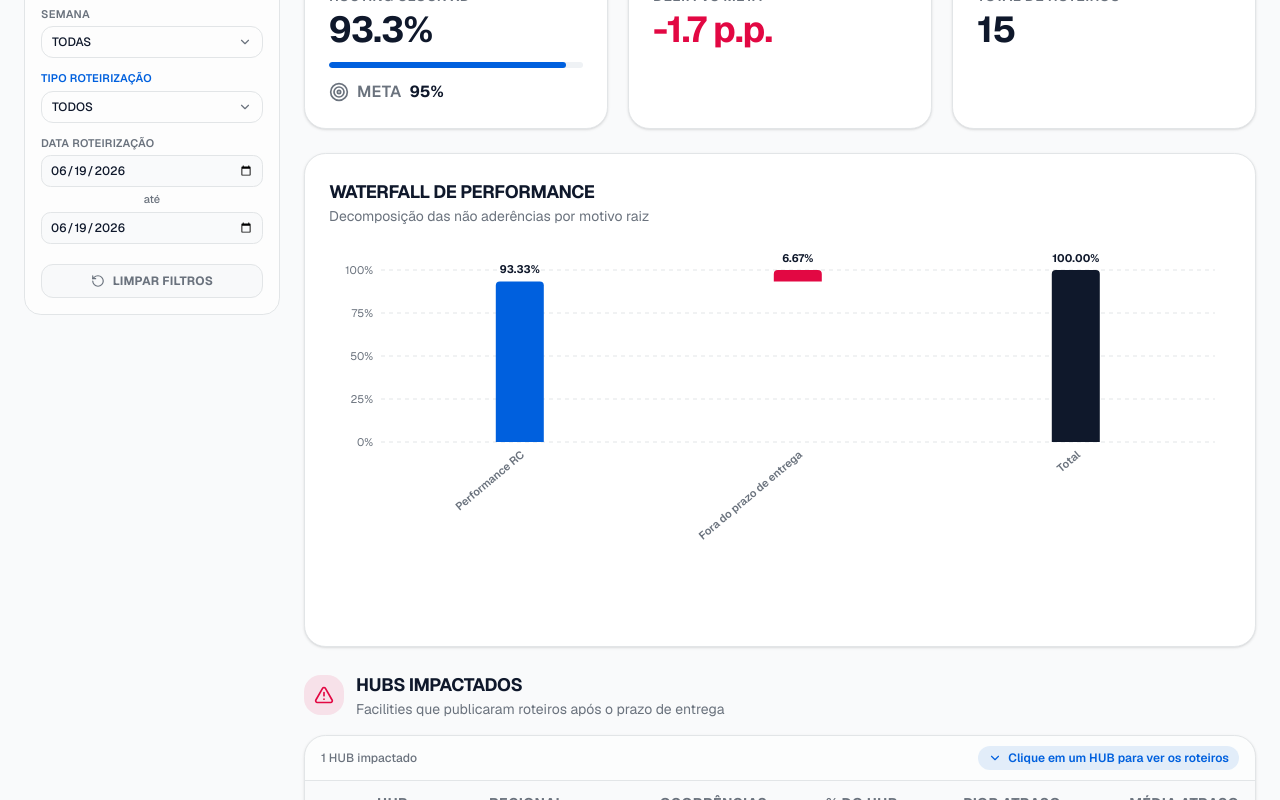
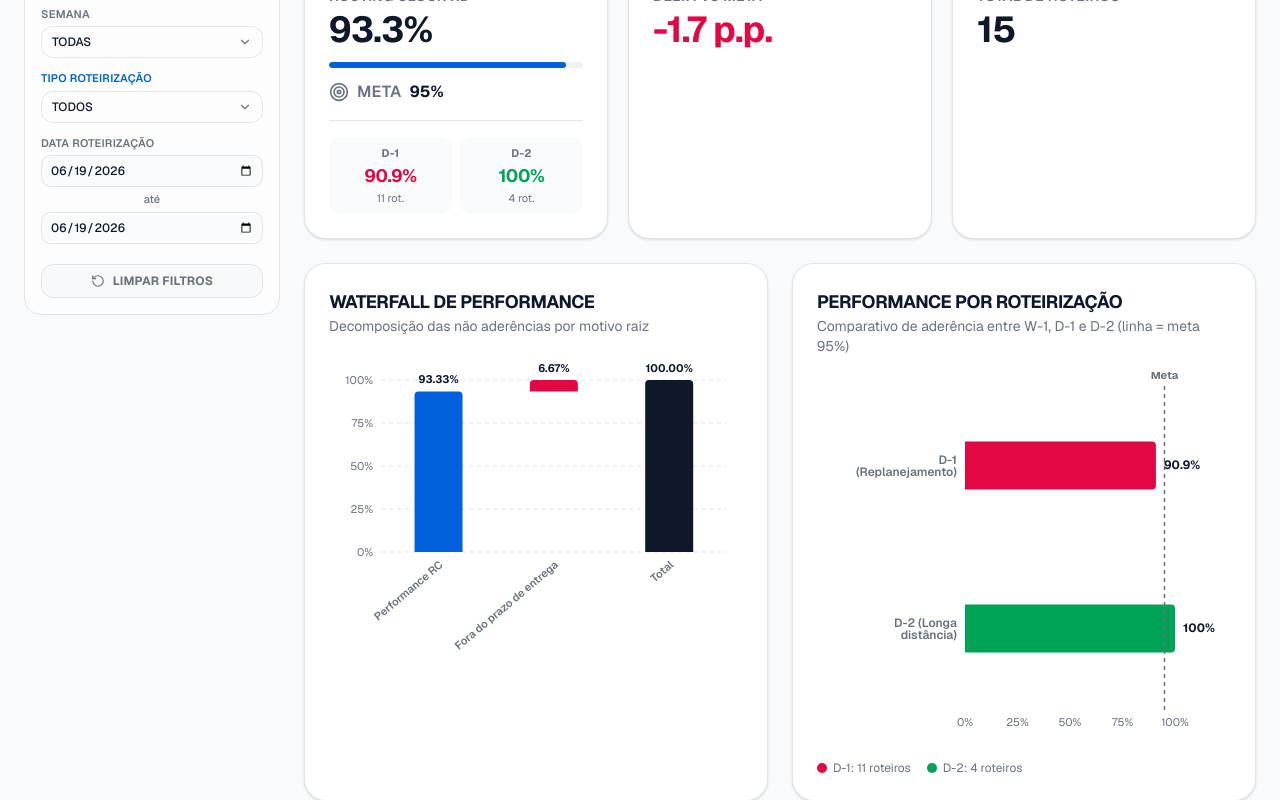
Before and after one commit to adrianoteodoro-sketch/routing-clock-dashboard, a Next.js app: page /routing-clock in a window 1280 px wide. Shown: the part 440-1240 px from the top of the page. Built offline with nearby package versions, Linux system fonts and the light colour scheme.

Commit message:
feat: enhance KPICards with performance type data and new chart
Added optional porTipo prop to KpiCards for performance by routing type; included new TipoPerformanceChart in RoutingClockDashboard.

Co-authored-by: adrianoteodoro-sketch <243608073+adrianoteodoro-sketch@users.noreply.github.com>

```diff
--- a/components/kpi-cards.tsx
+++ b/components/kpi-cards.tsx
@@ -1,7 +1,7 @@
 "use client"
 
 import { TrendingUp, TrendingDown, Package, Target } from "lucide-react"
-import type { Kpis } from "@/lib/types"
+import type { Kpis, PerfPorTipo } from "@/lib/types"
 
 function formatNumber(n: number): string {
   return n.toLocaleString("pt-BR")
@@ -19,7 +19,7 @@ function variation(current: number, previous: number): { text: string; positive:
   return { text: `${positive ? "+" : ""}${formatDecimal(pct)}% vs sem. anterior`, positive }
 }
 
-export function KpiCards({ kpis }: { kpis: Kpis }) {
+export function KpiCards({ kpis, porTipo = [] }: { kpis: Kpis; porTipo?: PerfPorTipo[] }) {
   const perfVar = variation(kpis.perfUltimaSemana, kpis.perfSemanaAnterior)
   const volVar = variation(kpis.volumeUltimaSemana, kpis.volumeSemanaAnterior)
   const delta = kpis.performanceAtual - kpis.meta
@@ -56,6 +56,23 @@ export function KpiCards({ kpis }: { kpis: Kpis }) {
           <span className="font-semibold uppercase tracking-wide text-muted-foreground">Meta</span>
           <span className="font-bold text-foreground">{formatDecimal(kpis.meta)}%</span>
         </div>
+
+        {porTipo.length > 0 && (
+          <div className="mt-4 grid gap-2 border-t border-border pt-4" style={{ gridTemplateColumns: `repeat(${porTipo.length}, minmax(0, 1fr))` }}>
+            {porTipo.map((t) => {
+              const ok = t.performance >= t.meta
+              return (
+                <div key={t.tipo} className="flex flex-col items-center rounded-lg bg-secondary/40 px-2 py-2 text-center">
+                  <span className="text-[11px] font-bold uppercase tracking-wide text-muted-foreground">{t.tipo}</span>
+                  <span className={`text-lg font-bold tracking-tight ${ok ? "text-success" : "text-danger"}`}>
+                    {formatDecimal(t.performance)}%
+                  </span>
+                  <span className="text-[11px] text-muted-foreground">{formatNumber(t.volume)} rot.</span>
+                </div>
+              )
+            })}
+          </div>
+        )}
       </div>
 
       {/* Delta vs Meta */}
--- a/components/routing-clock-dashboard.tsx
+++ b/components/routing-clock-dashboard.tsx
@@ -7,6 +7,7 @@ import { FiltersBar } from "@/components/filters-bar"
 import { KpiCards } from "@/components/kpi-cards"
 import { MonthlyChart, WeeklyChart } from "@/components/performance-charts"
 import { WaterfallChart } from "@/components/waterfall-chart"
+import { TipoPerformanceChart } from "@/components/tipo-performance-chart"
 import { OffendersList, SeverityRange } from "@/components/offenders-severity"
 import { HubAnalysis, HubTable } from "@/components/hub-analysis"
 import { Loader2, LayoutDashboard, Building2, AlertTriangle } from "lucide-react"
@@ -174,9 +175,12 @@ export function RoutingClockDashboard() {
                 </span>
               </div>
 
-              <KpiCards kpis={data.kpis} />
+              <KpiCards kpis={data.kpis} porTipo={data.performancePorTipo} />
 
-              <WaterfallChart data={data.waterfall} />
+              <div className="grid grid-cols-1 gap-6 lg:grid-cols-2">
+                <WaterfallChart data={data.waterfall} />
+                <TipoPerformanceChart data={data.performancePorTipo} meta={data.kpis.meta} />
+              </div>
 
               {/* HUBs Impactados */}
               <section className="flex flex-col gap-4">
--- /dev/null
+++ b/components/tipo-performance-chart.tsx
@@ -0,0 +1,107 @@
+"use client"
+
+import {
+  Bar,
+  BarChart,
+  Cell,
+  LabelList,
+  ReferenceLine,
+  ResponsiveContainer,
+  XAxis,
+  YAxis,
+} from "recharts"
+import type { PerfPorTipo } from "@/lib/types"
+
+const SUCCESS = "oklch(0.62 0.17 155)"
+const DANGER = "oklch(0.58 0.23 18)"
+const MUTED = "oklch(0.55 0.02 257)"
+
+const TIPO_LABEL: Record<string, string> = {
+  "W-1": "W-1 (Tático)",
+  "D-1": "D-1 (Replanejamento)",
+  "D-2": "D-2 (Longa distância)",
+}
+
+function ValueLabel(props: any) {
+  const x = Number(props.x ?? 0)
+  const y = Number(props.y ?? 0)
+  const width = Number(props.width ?? 0)
+  const height = Number(props.height ?? 0)
+  const value = Number(props.value ?? 0)
+  const label = Number.isInteger(value) ? String(value) : value.toFixed(1)
+  return (
+    <text
+      x={x + width + 8}
+      y={y + height / 2}
+      dominantBaseline="middle"
+      className="fill-foreground text-xs font-bold"
+    >
+      {`${label}%`}
+    </text>
+  )
+}
+
+export function TipoPerformanceChart({ data, meta }: { data: PerfPorTipo[]; meta: number }) {
+  const rows = data.map((d) => ({
+    ...d,
+    nome: TIPO_LABEL[d.tipo] ?? d.tipo,
+  }))
+
+  return (
+    <div className="rounded-2xl border border-border bg-card p-6 shadow-sm">
+      <h3 className="text-lg font-bold uppercase tracking-tight text-foreground">Performance por Roteirização</h3>
+      <p className="mb-4 text-sm text-muted-foreground">
+        Comparativo de aderência entre W-1, D-1 e D-2 (linha = meta {Number.isInteger(meta) ? meta : meta.toFixed(1)}%)
+      </p>
+      <ResponsiveContainer width="100%" height={380}>
+        <BarChart
+          data={rows}
+          layout="vertical"
+          margin={{ top: 12, right: 56, left: 8, bottom: 12 }}
+          barCategoryGap={24}
+        >
+          <XAxis
+            type="number"
+            domain={[0, 100]}
+            tickLine={false}
+            axisLine={false}
+            tick={{ fill: MUTED, fontSize: 11 }}
+            tickFormatter={(v) => `${v}%`}
+          />
+          <YAxis
+            type="category"
+            dataKey="nome"
+            tickLine={false}
+            axisLine={false}
+            width={140}
+            tick={{ fill: MUTED, fontSize: 12, fontWeight: 600 }}
+          />
+          <ReferenceLine
+            x={meta}
+            stroke={MUTED}
+            strokeDasharray="4 4"
+            strokeWidth={1.5}
+            label={{ value: "Meta", position: "top", fill: MUTED, fontSize: 11, fontWeight: 700 }}
+          />
+          <Bar dataKey="performance" radius={[0, 4, 4, 0]} maxBarSize={48}>
+            <LabelList dataKey="performance" content={(props) => <ValueLabel {...props} />} />
+            {rows.map((r, i) => (
+              <Cell key={i} fill={r.performance >= r.meta ? SUCCESS : DANGER} />
+            ))}
+          </Bar>
+        </BarChart>
+      </ResponsiveContainer>
+      <div className="mt-2 flex flex-wrap gap-4 text-xs text-muted-foreground">
+        {rows.map((r) => (
+          <span key={r.tipo} className="flex items-center gap-1.5">
+            <span
+              className="h-2.5 w-2.5 rounded-full"
+              style={{ backgroundColor: r.performance >= r.meta ? SUCCESS : DANGER }}
+            />
+            {r.tipo}: {r.volume.toLocaleString("pt-BR")} roteiros
+          </span>
+        ))}
+      </div>
+    </div>
+  )
+}
--- a/lib/routing-clock.ts
+++ b/lib/routing-clock.ts
@@ -7,6 +7,7 @@ import type {
   HubDiaResumo,
   HubResumo,
   Ofensor,
+  PerfPorTipo,
   RangeSeveridade,
   RawRoutingOrder,
   RegionalResumo,
@@ -403,6 +404,22 @@ function buildSerie(orders: RoutingOrder[], key: "month" | "week"): SeriePonto[]
     }))
 }
 
+/** Performance e volume por tipo de roteirização (W-1 / D-1 / D-2), na ordem fixa. */
+function buildPerfPorTipo(orders: RoutingOrder[]): PerfPorTipo[] {
+  const ordem: TipoRoteirizacao[] = ["W-1", "D-1", "D-2"]
+  return ordem
+    .map((tipo) => {
+      const items = orders.filter((o) => o.tipoRoteirizacao === tipo)
+      return {
+        tipo,
+        performance: Number(perf(items).toFixed(2)),
+        volume: items.length,
+        meta: META_PERFORMANCE,
+      }
+    })
+    .filter((t) => t.volume > 0)
+}
+
 function buildWaterfall(orders: RoutingOrder[]): WaterfallPonto[] {
   const total = orders.length
   const performance = perf(orders)
@@ -675,6 +692,7 @@ export function buildDashboard(
     kpis,
     mensal,
     semanal,
+    performancePorTipo: buildPerfPorTipo(filtered),
     waterfall: buildWaterfall(filtered),
     ofensores: buildOfensores(filtered),
     rangeSeveridade: buildRangeSeveridade(filtered),
```
Also changed, not shown: lib/types.ts (+9 -0 lines), 1 other file (tests, documents, lock files or other folders).
